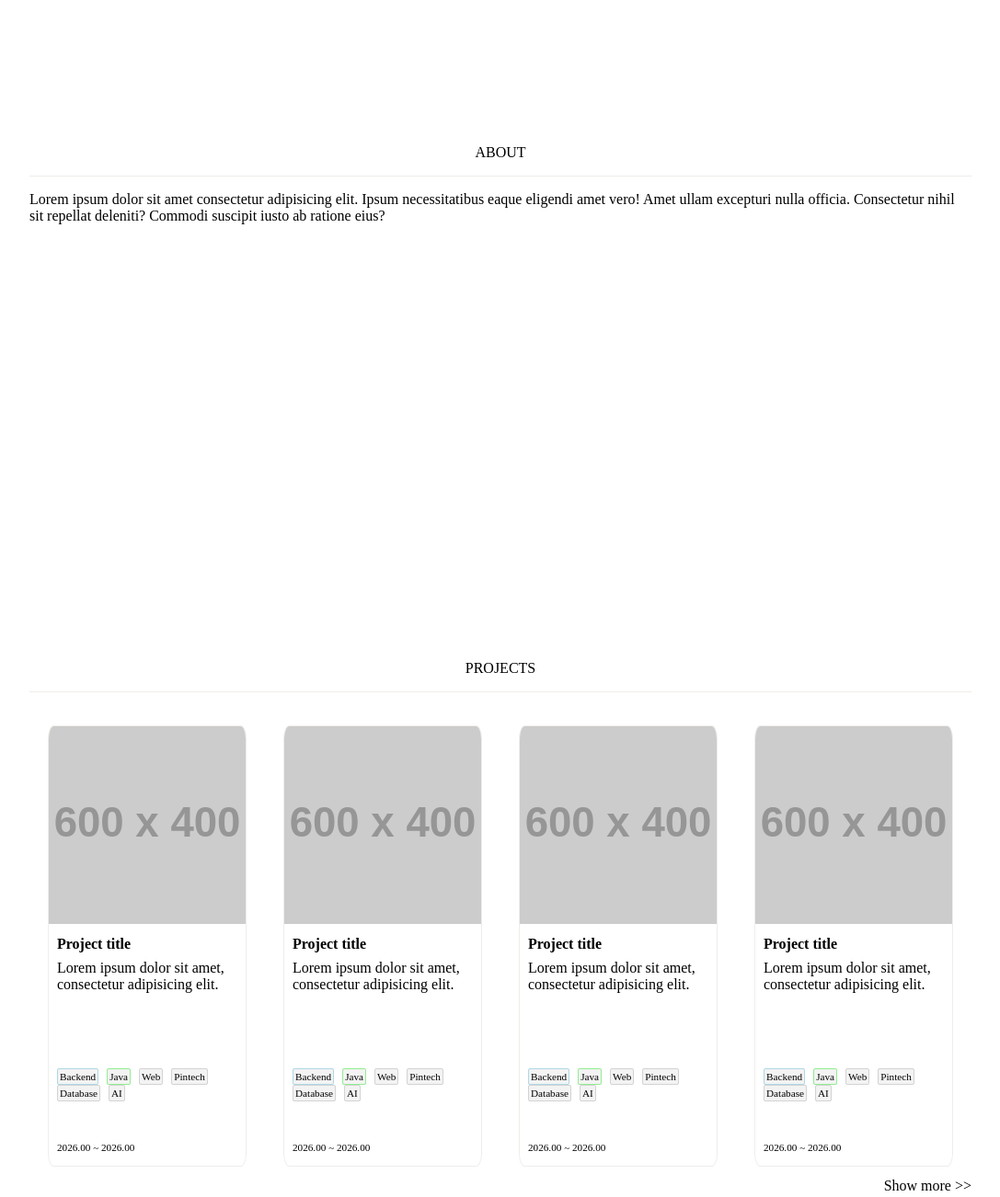
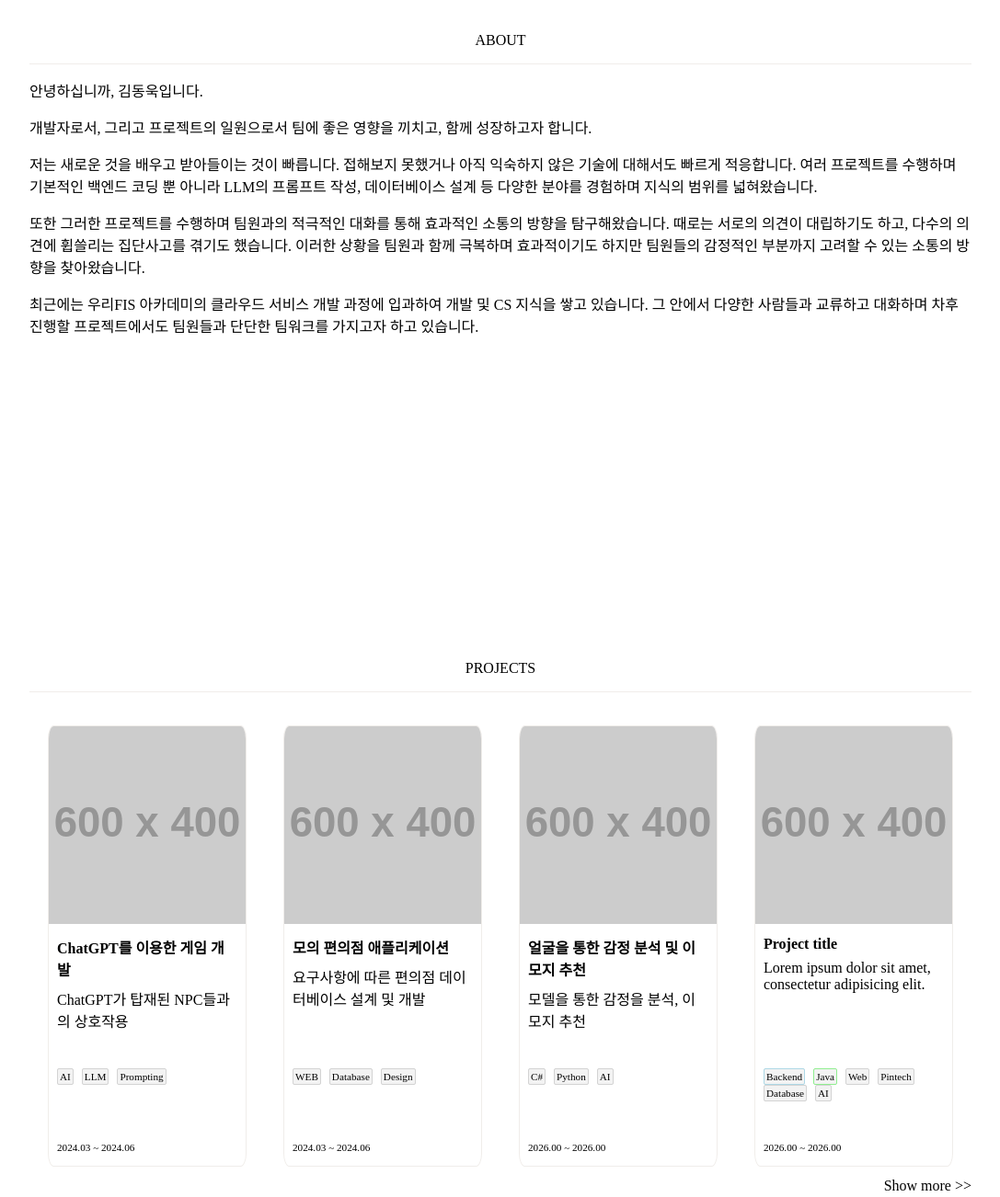
Before and after one commit to aransword/user_site_prototype, a plain HTML site: page index.html in a window 1280 px wide. Shown: the part 1000-2302 px from the top of the page at 92% size, without its empty margins (96-1183 px from the left). Drawn offline with Linux system fonts and the light colour scheme; placeholder pictures from the web are drawn by us.

Commit message:
자기소개 및 프로젝트 보충.

```diff
--- a/index.html
+++ b/index.html
@@ -7,14 +7,22 @@
     <title>aransword</title>
 </head>
 <body>
+    <!-- 상단바는 고정되어 표시된다. -->
     <header>
+        <!-- 홈 버튼으로 사용. -->
         <p class="header-left">aransword</p>
         <div class="header-right">
+            <!-- POSTS와 PROJECT는 다른 페이지에 정리. -->
+            <!-- POSTS는 블로그 이용할 수 있음. -->
+            <p>PROJECTS</p>
             <p>POSTS</p>
-            <p>PROJECTS</p>
+            <!-- CONTACT는 이메일, 블로그, Github 링크 표시. -->
             <p>CONTACT</p>
         </div>
     </header>
+
+    <!-- main div는 각각 100vh를 차지. -->
+    <!-- 차후에 스크롤에 따라 애니메이션으로 등장하게 할수도 있음.  -->
 
     <!-- 맨 위에 본인 프로필. -->
     <div class="main">
@@ -28,7 +36,21 @@
                 <p>ABOUT</p>
             </div>
             <div>
-                <p>Lorem ipsum dolor sit amet consectetur adipisicing elit. Ipsum necessitatibus eaque eligendi amet vero! Amet ullam excepturi nulla officia. Consectetur nihil sit repellat deleniti? Commodi suscipit iusto ab ratione eius?</p>
+                <p>안녕하십니까, 김동욱입니다.</p>
+                <p>개발자로서, 그리고 프로젝트의 일원으로서 팀에 좋은 영향을 끼치고, 함께 성장하고자 합니다.</p>
+                <p>
+                    저는 새로운 것을 배우고 받아들이는 것이 빠릅니다. 접해보지 못했거나 아직 익숙하지 않은 기술에 대해서도 빠르게 적응합니다.
+                    여러 프로젝트를 수행하며 기본적인 백엔드 코딩 뿐 아니라 LLM의 프롬프트 작성, 데이터베이스 설계 등 다양한 분야를 경험하며 지식의 범위를 넓혀왔습니다.
+                </p>
+                <p>
+                    또한 그러한 프로젝트를 수행하며 팀원과의 적극적인 대화를 통해 효과적인 소통의 방향을 탐구해왔습니다.
+                    때로는 서로의 의견이 대립하기도 하고, 다수의 의견에 휩쓸리는 집단사고를 겪기도 했습니다.
+                    이러한 상황을 팀원과 함께 극복하며 효과적이기도 하지만 팀원들의 감정적인 부분까지 고려할 수 있는 소통의 방향을 찾아왔습니다.
+                </p>
+                <p>
+                    최근에는 우리FIS 아카데미의 클라우드 서비스 개발 과정에 입과하여 개발 및 CS 지식을 쌓고 있습니다.
+                    그 안에서 다양한 사람들과 교류하고 대화하며 차후 진행할 프로젝트에서도 팀원들과 단단한 팀워크를 가지고자 하고 있습니다.
+                </p>
             </div>
         </div>
     </div>
@@ -44,47 +66,39 @@
                 <div class="card-layout">
                     <img src="https://placehold.co/600x400">
                     <div class="card-under card-content">
-                        <h4>Project title</h4>
-                        <p>Lorem ipsum dolor sit amet, consectetur adipisicing elit.</p>
+                        <h4>ChatGPT를 이용한 게임 개발</h4>
+                        <p>ChatGPT가 탑재된 NPC들과의 상호작용</p>
                     </div>
+                    <!-- 태그에 따라 색 다르게 적용할 수 있음. -->
                     <div class="card-under card-tags">
-                        <span class="card-tag blue">Backend</span>
-                        <span class="card-tag green">Java</span>
-                        <span class="card-tag">Web</span>
-                        <span class="card-tag">Pintech</span>
-                        <span class="card-tag">Database</span>
                         <span class="card-tag">AI</span>
+                        <span class="card-tag">LLM</span>
+                        <span class="card-tag">Prompting</span>
                     </div>
-                    <p class="card-under card-date">2026.00 ~ 2026.00</p>
+                    <p class="card-under card-date">2024.03 ~ 2024.06</p>
                 </div>
                 <div class="card-layout">
                     <img src="https://placehold.co/600x400">
                     <div class="card-under card-content">
-                        <h4>Project title</h4>
-                        <p>Lorem ipsum dolor sit amet, consectetur adipisicing elit.</p>
+                        <h4>모의 편의점 애플리케이션</h4>
+                        <p>요구사항에 따른 편의점 데이터베이스 설계 및 개발</p>
                     </div>
                     <div class="card-under card-tags">
-                        <span class="card-tag blue">Backend</span>
-                        <span class="card-tag green">Java</span>
-                        <span class="card-tag">Web</span>
-                        <span class="card-tag">Pintech</span>
+                        <span class="card-tag">WEB</span>
                         <span class="card-tag">Database</span>
-                        <span class="card-tag">AI</span>
+                        <span class="card-tag">Design</span>
                     </div>
-                    <p class="card-under card-date">2026.00 ~ 2026.00</p>
+                    <p class="card-under card-date">2024.03 ~ 2024.06</p>
                 </div>
                 <div class="card-layout">
                     <img src="https://placehold.co/600x400">
                     <div class="card-under card-content">
-                        <h4>Project title</h4>
-                        <p>Lorem ipsum dolor sit amet, consectetur adipisicing elit.</p>
+                        <h4>얼굴을 통한 감정 분석 및 이모지 추천</h4>
+                        <p>모델을 통한 감정을 분석, 이모지 추천</p>
                     </div>
                     <div class="card-under card-tags">
-                        <span class="card-tag blue">Backend</span>
-                        <span class="card-tag green">Java</span>
-                        <span class="card-tag">Web</span>
-                        <span class="card-tag">Pintech</span>
-                        <span class="card-tag">Database</span>
+                        <span class="card-tag">C#</span>
+                        <span class="card-tag">Python</span>
                         <span class="card-tag">AI</span>
                     </div>
                     <p class="card-under card-date">2026.00 ~ 2026.00</p>
@@ -106,6 +120,7 @@
                     <p class="card-under card-date">2026.00 ~ 2026.00</p>
                 </div>
             </div>
+            <!-- Show more 클릭하여 PROJECTS 탭으로 이동. -->
             <a class="showmore">Show more >></a>
         </div>
      </div>
@@ -135,6 +150,7 @@
                     </li>
                 </ul>
             </div>
+            <!-- Show more 클릭하여 POSTS 탭으로 이동. -->
             <a class="showmore">Show more >></a>
         </div>
     </div>
```
